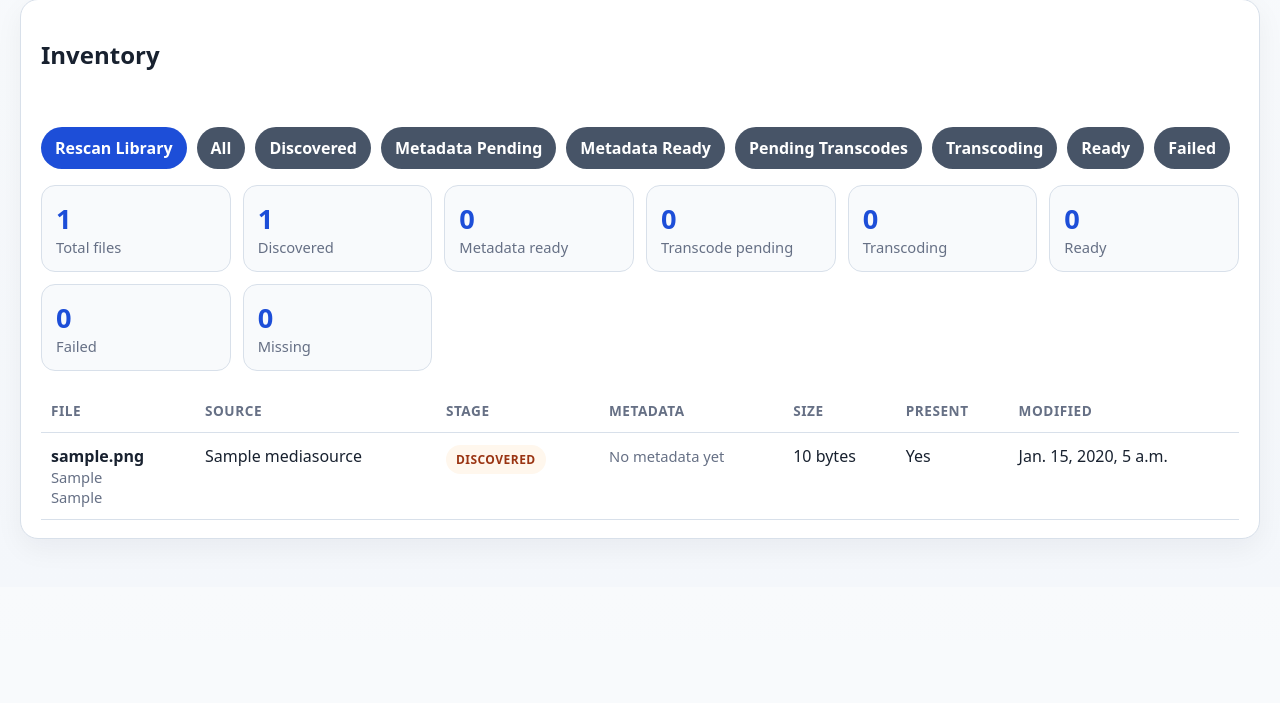
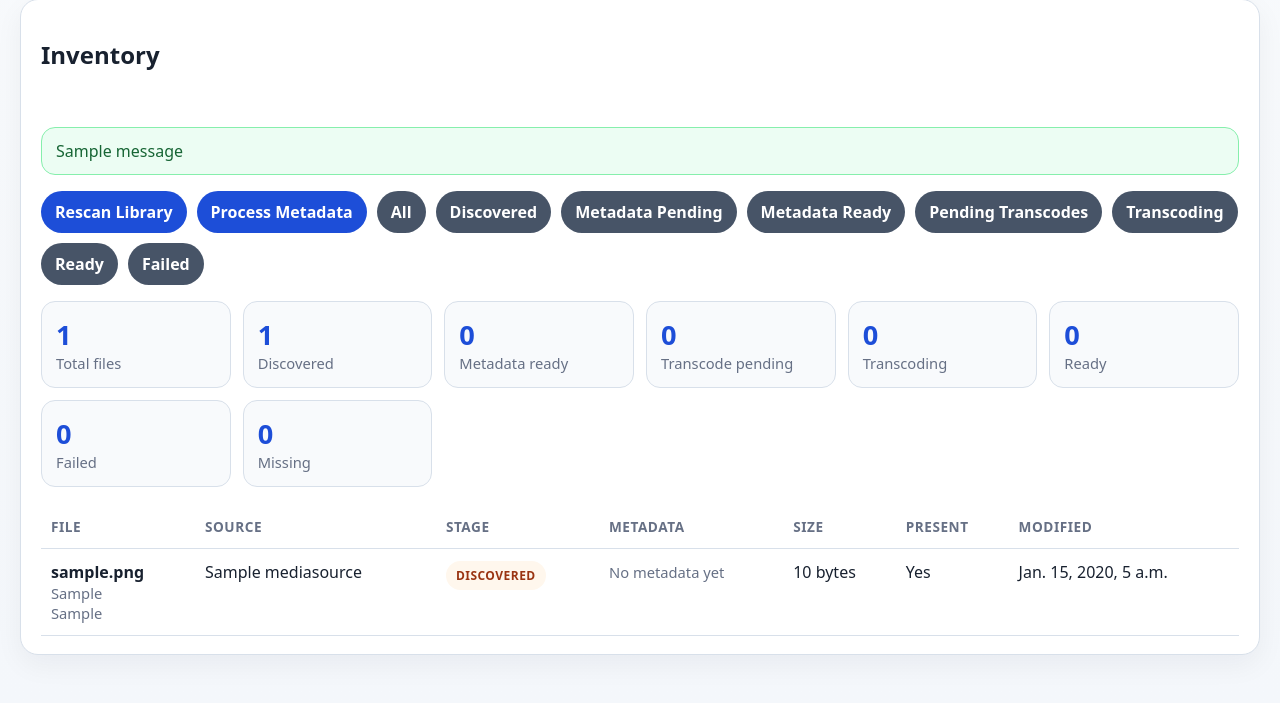
Before and after one commit to BlaiseBaptist/MediaManager, a Django app: page /media/ in a window 1280 px wide. Shown: the part 159-862 px from the top of the page. Before the commit the page ends 701 px from the top, so only its background shows below. Run offline with Django 5.2, Linux system fonts and the light colour scheme; tables that the repository leaves empty hold one stand-in row (values such as "Sample post"); one stand-in notice (Sample message) is shown; data that the repository does not hold is empty.

Commit message:
added metadata scanning

```diff
--- a/core/urls.py
+++ b/core/urls.py
@@ -8,6 +8,7 @@ urlpatterns = [
     path("library/", views.library, name="library"),
     path("media/", views.media_inventory, name="media_inventory"),
     path("media/scan/", views.scan_library, name="scan_library"),
+    path("media/process-metadata/", views.process_library_metadata, name="process_library_metadata"),
     path("queue/<int:job_id>/status/<str:status>/", views.update_job_status, name="update_job_status"),
     path("queue/<int:job_id>/delete/", views.delete_job, name="delete_job"),
 ]
--- a/core/views.py
+++ b/core/views.py
@@ -1,8 +1,9 @@
+from django.contrib import messages
 from django.db.models import Count
 from django.shortcuts import get_object_or_404, redirect, render
 
 from .forms import TranscodeJobForm
-from .library_sync import LIBRARY_ROOT, media_stage_for_job_status, sync_media_library
+from .library_sync import LIBRARY_ROOT, media_stage_for_job_status, process_pending_metadata, sync_media_library
 from .models import MediaFile, MediaSource, TranscodeJob
 
 
@@ -50,7 +51,21 @@ def media_inventory(request):
 
 def scan_library(request):
     if request.method == "POST":
-        sync_media_library()
+        stats = sync_media_library()
+        messages.success(
+            request,
+            f"Scan complete: {stats.scanned} files scanned, {stats.created} created, {stats.updated} updated, {stats.missing} marked missing.",
+        )
+    return redirect("media_inventory")
+
+
+def process_library_metadata(request):
+    if request.method == "POST":
+        stats = process_pending_metadata()
+        messages.success(
+            request,
+            f"Metadata worker complete: {stats.processed} files processed, {stats.ready} ready, {stats.failed} failed.",
+        )
     return redirect("media_inventory")
 
 
--- a/templates/core/media_inventory.html
+++ b/templates/core/media_inventory.html
@@ -71,6 +71,9 @@
         gap: 10px;
         flex-wrap: wrap;
         margin-bottom: 16px;
+      }
+      .toolbar form {
+        margin: 0;
       }
       .button, button {
         border: 0;
@@ -151,6 +154,28 @@
         color: var(--muted);
         padding: 12px 0 0;
       }
+      .messages {
+        display: grid;
+        gap: 10px;
+        margin-bottom: 16px;
+      }
+      .message {
+        padding: 12px 14px;
+        border-radius: 14px;
+        border: 1px solid var(--line);
+        background: #f8fafc;
+        color: var(--text);
+      }
+      .message.success {
+        border-color: #86efac;
+        background: #ecfdf3;
+        color: #166534;
+      }
+      .message.error {
+        border-color: #fca5a5;
+        background: #fef2f2;
+        color: #991b1b;
+      }
       @media (max-width: 960px) {
         table, thead, tbody, th, td, tr { display: block; }
         thead { display: none; }
@@ -174,10 +199,21 @@
           <h2>Inventory</h2>
         </header>
         <div class="body">
+          {% if messages %}
+            <div class="messages">
+              {% for message in messages %}
+                <div class="message {{ message.tags }}">{{ message }}</div>
+              {% endfor %}
+            </div>
+          {% endif %}
           <div class="toolbar">
             <form method="post" action="{% url 'scan_library' %}">
               {% csrf_token %}
               <button type="submit">Rescan Library</button>
+            </form>
+            <form method="post" action="{% url 'process_library_metadata' %}">
+              {% csrf_token %}
+              <button class="good" type="submit">Process Metadata</button>
             </form>
             <a class="button secondary" href="{% url 'media_inventory' %}">All</a>
             <a class="button secondary" href="{% url 'media_inventory' %}?stage=discovered">Discovered</a>
```
Also changed, not shown: 1 other file.
